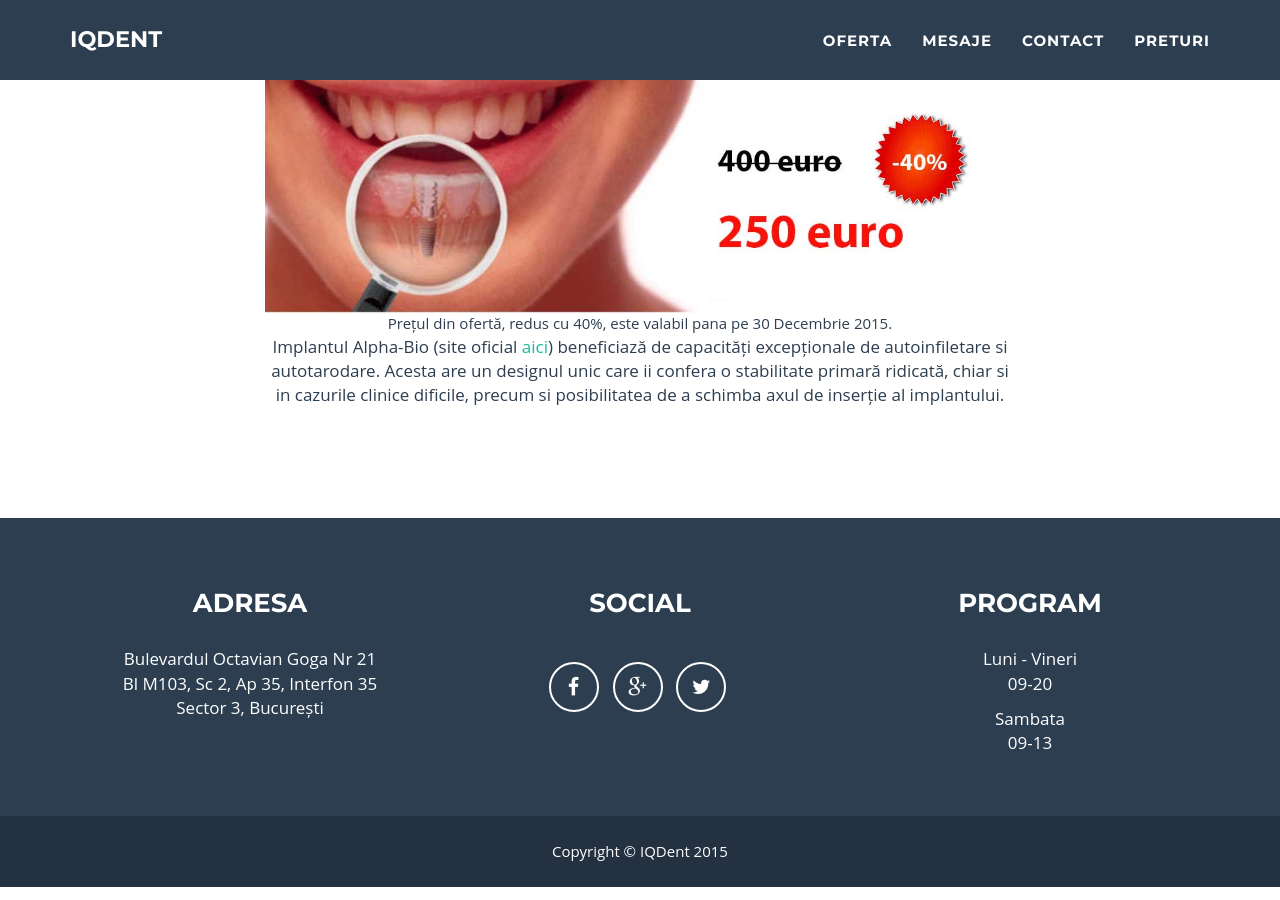
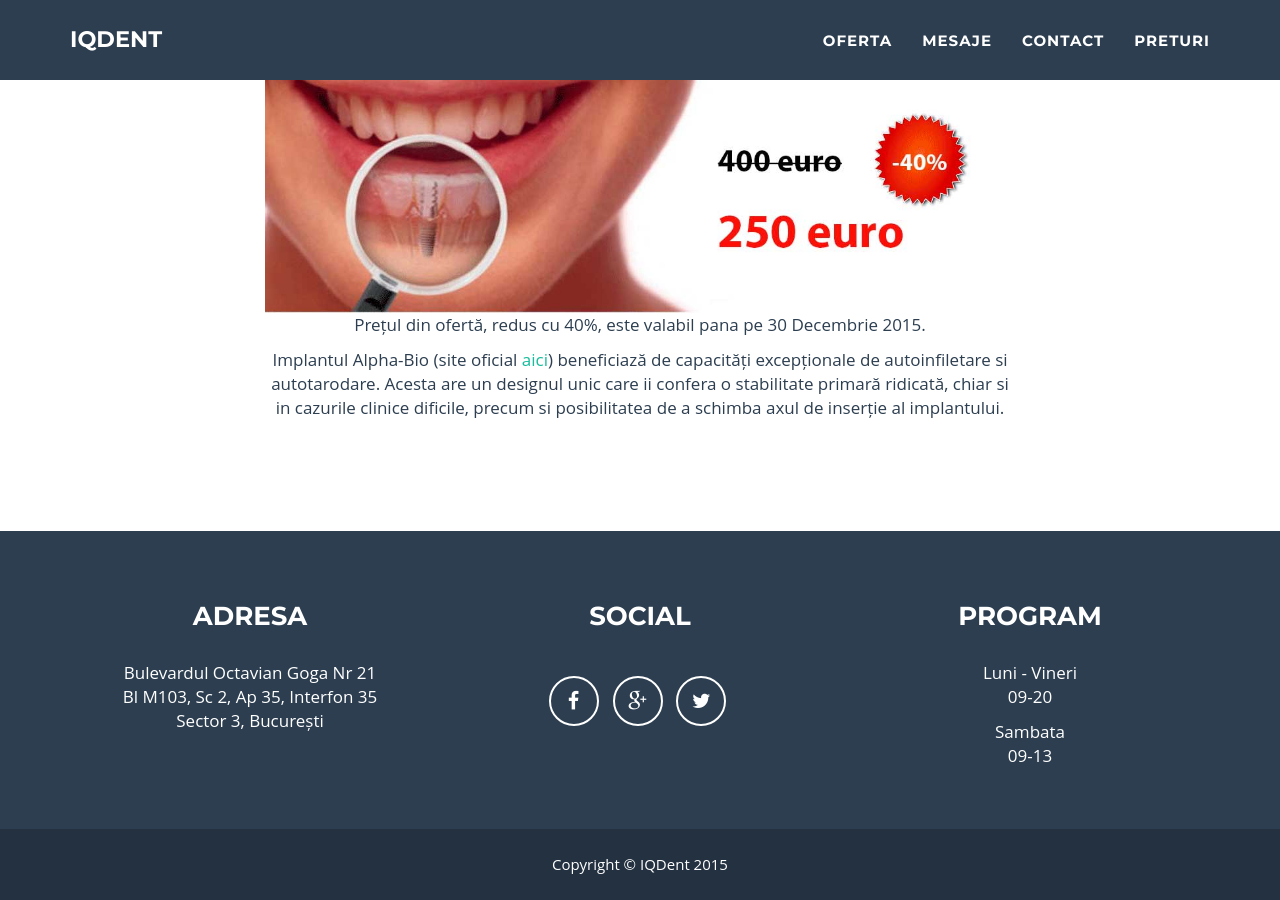
Before and after one commit to littledentgopo/offerdent, a Jekyll site: the page built from promotie-alphabio.html, in a window 1280 px wide and 900 px high, scrolled down 1138 px. Built offline with Jekyll 4.4.1, drawn with Linux system fonts in a browser that asks for light colours.

```diff
--- a/_includes/section-discount-alphabio.html
+++ b/_includes/section-discount-alphabio.html
@@ -15,11 +15,12 @@
 
                 </div>
 
-                 <div class="col-lg-8 col-lg-offset-2 text-center">
-                    Prețul din ofertă, redus cu 40%, este valabil pana pe 30 Decembrie 2015.
-                </div>
+
 
                 <div class="col-lg-8 col-lg-offset-2 text-center">
+                <p>
+                    Prețul din ofertă, redus cu 40%, este valabil pana pe 30 Decembrie 2015.
+                </p>
                 <p>
 
                     Implantul Alpha-Bio (site oficial <a href="http://www.alpha-bio.net/" target="_blank">aici</a>) beneficiază de capacități excepționale de autoinfiletare si autotarodare. Acesta are un designul unic care ii confera o stabilitate primară ridicată, chiar si in cazurile clinice dificile, precum si posibilitatea de a schimba axul de inserție al implantului.
--- a/_includes/section-discount.html
+++ b/_includes/section-discount.html
@@ -17,7 +17,10 @@
 
                  <div class="col-lg-8 col-lg-offset-2 text-center">
                     <p>
-                        Prețul din ofertă, redus cu 40%, este valabil pana pe 30 Decembrie 2015. Implanturile folosite in aceasta oferta sunt  AlphaBio/Biotec. O alternativa mai scumpă este <a href="/promotie-bredent.html">oferta implanturi Bredent</a>.
+                        Prețul din ofertă, redus cu 40%, este valabil pana pe 30 Decembrie 2015.
+                    </p>
+                     <p>
+                        Implanturile folosite in aceasta oferta sunt  AlphaBio/Biotec. O alternativa mai scumpă este <a href="/promotie-bredent.html">oferta implanturi Bredent</a>.
                     </p>
                 </div>
 
```
Also changed, not shown: _includes/section-discount-bredent.html (+4 -3 lines).
